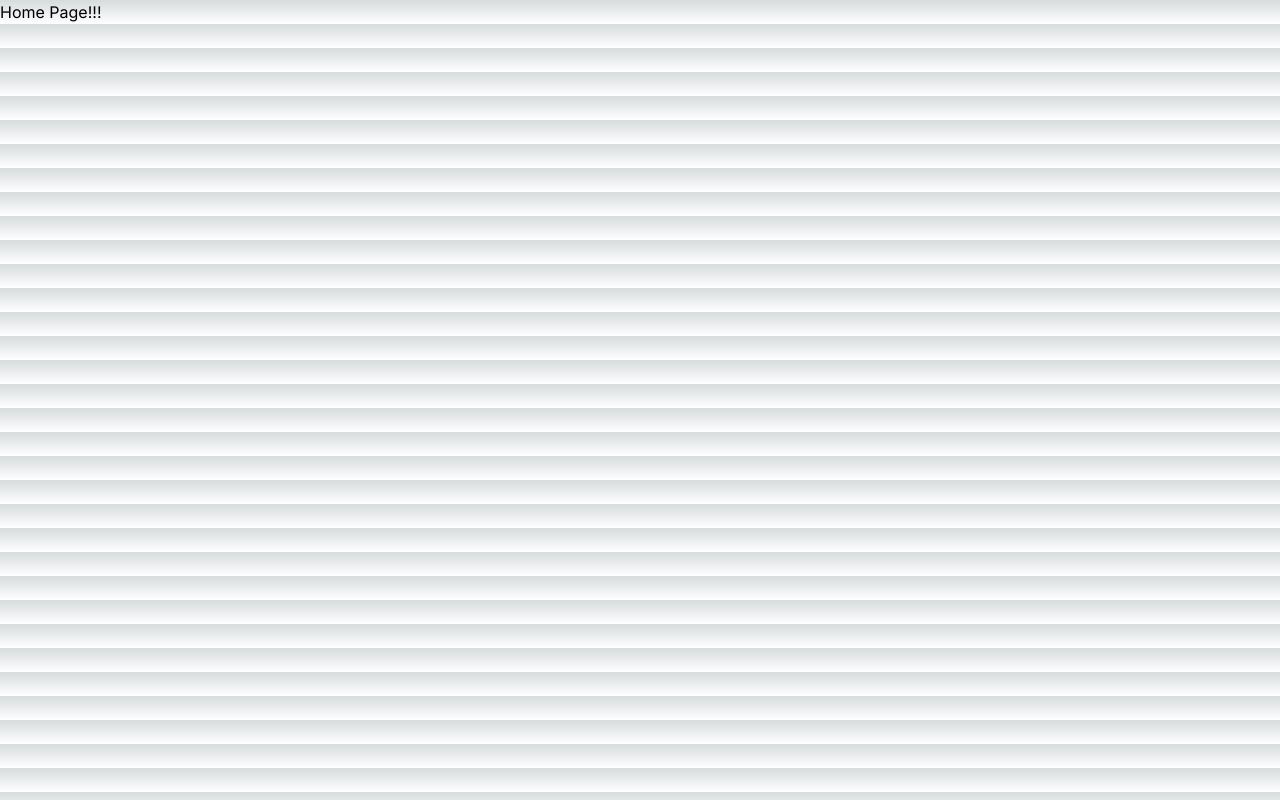
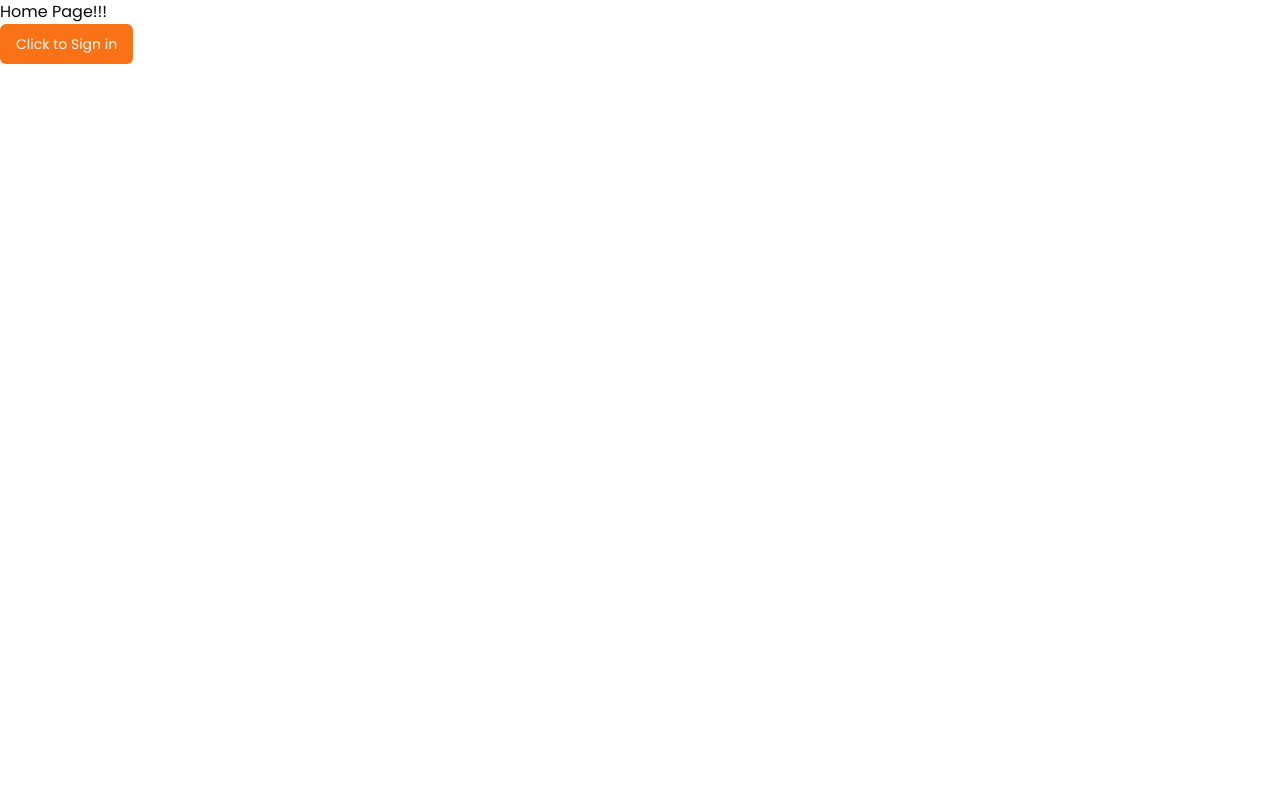
Before and after one commit to 369webforall/nextjs-ecommerce, a Next.js app: page / in a window 1280 px wide. Built offline with nearby package versions, Linux system fonts and the light colour scheme.

Commit message:
configure shadcn and font

```diff
--- a/app/globals.css
+++ /dev/null
@@ -1,33 +0,0 @@
-@tailwind base;
-@tailwind components;
-@tailwind utilities;
-
-:root {
-  --foreground-rgb: 0, 0, 0;
-  --background-start-rgb: 214, 219, 220;
-  --background-end-rgb: 255, 255, 255;
-}
-
-@media (prefers-color-scheme: dark) {
-  :root {
-    --foreground-rgb: 255, 255, 255;
-    --background-start-rgb: 0, 0, 0;
-    --background-end-rgb: 0, 0, 0;
-  }
-}
-
-body {
-  color: rgb(var(--foreground-rgb));
-  background: linear-gradient(
-      to bottom,
-      transparent,
-      rgb(var(--background-end-rgb))
-    )
-    rgb(var(--background-start-rgb));
-}
-
-@layer utilities {
-  .text-balance {
-    text-wrap: balance;
-  }
-}
--- a/app/layout.tsx
+++ b/app/layout.tsx
@@ -1,12 +1,16 @@
 import type { Metadata } from "next";
-import { Inter } from "next/font/google";
-import "./globals.css";
-
-const inter = Inter({ subsets: ["latin"] });
+import { Poppins as FontSans } from "next/font/google";
+import "@/styles/globals.css";
+import { cn } from "@/lib/utils";
+const fontSans = FontSans({
+  subsets: ["latin"],
+  weight: ["400", "600"],
+  variable: "--font-sans",
+});
 
 export const metadata: Metadata = {
-  title: "Create Next App",
-  description: "Generated by create next app",
+  title: "Nextjs ecommerce",
+  description: "Ecommerce created with nextjs and tailwind css",
 };
 
 export default function RootLayout({
@@ -16,7 +20,14 @@
 }>) {
   return (
     <html lang="en">
-      <body className={inter.className}>{children}</body>
+      <body
+        className={cn(
+          "min-h-screen bg-background font-sans antialiased",
+          fontSans.variable
+        )}
+      >
+        {children}
+      </body>
     </html>
   );
 }
--- a/app/page.tsx
+++ b/app/page.tsx
@@ -1,9 +1,10 @@
 import Image from "next/image";
-
+import { Button } from "@/components/ui/button";
 export default function Home() {
   return (
     <main>
       <h1>Home Page!!!</h1>
+      <Button>Click to Sign in</Button>
     </main>
   );
 }
--- /dev/null
+++ b/components/ui/button.tsx
@@ -0,0 +1,56 @@
+import * as React from "react"
+import { Slot } from "@radix-ui/react-slot"
+import { cva, type VariantProps } from "class-variance-authority"
+
+import { cn } from "@/lib/utils"
+
+const buttonVariants = cva(
+  "inline-flex items-center justify-center whitespace-nowrap rounded-md text-sm font-medium ring-offset-background transition-colors focus-visible:outline-none focus-visible:ring-2 focus-visible:ring-ring focus-visible:ring-offset-2 disabled:pointer-events-none disabled:opacity-50",
+  {
+    variants: {
+      variant: {
+        default: "bg-primary text-primary-foreground hover:bg-primary/90",
+        destructive:
+          "bg-destructive text-destructive-foreground hover:bg-destructive/90",
+        outline:
+          "border border-input bg-background hover:bg-accent hover:text-accent-foreground",
+        secondary:
+          "bg-secondary text-secondary-foreground hover:bg-secondary/80",
+        ghost: "hover:bg-accent hover:text-accent-foreground",
+        link: "text-primary underline-offset-4 hover:underline",
+      },
+      size: {
+        default: "h-10 px-4 py-2",
+        sm: "h-9 rounded-md px-3",
+        lg: "h-11 rounded-md px-8",
+        icon: "h-10 w-10",
+      },
+    },
+    defaultVariants: {
+      variant: "default",
+      size: "default",
+    },
+  }
+)
+
+export interface ButtonProps
+  extends React.ButtonHTMLAttributes<HTMLButtonElement>,
+    VariantProps<typeof buttonVariants> {
+  asChild?: boolean
+}
+
+const Button = React.forwardRef<HTMLButtonElement, ButtonProps>(
+  ({ className, variant, size, asChild = false, ...props }, ref) => {
+    const Comp = asChild ? Slot : "button"
+    return (
+      <Comp
+        className={cn(buttonVariants({ variant, size, className }))}
+        ref={ref}
+        {...props}
+      />
+    )
+  }
+)
+Button.displayName = "Button"
+
+export { Button, buttonVariants }
--- /dev/null
+++ b/lib/utils.ts
@@ -0,0 +1,6 @@
+import { type ClassValue, clsx } from "clsx"
+import { twMerge } from "tailwind-merge"
+
+export function cn(...inputs: ClassValue[]) {
+  return twMerge(clsx(inputs))
+}
--- /dev/null
+++ b/styles/globals.css
@@ -0,0 +1,69 @@
+@tailwind base;
+@tailwind components;
+@tailwind utilities;
+
+@layer base {
+  :root {
+    --background: 0 0% 100%;
+    --foreground: 20 14.3% 4.1%;
+    --card: 0 0% 100%;
+    --card-foreground: 20 14.3% 4.1%;
+    --popover: 0 0% 100%;
+    --popover-foreground: 20 14.3% 4.1%;
+    --primary: 24.6 95% 53.1%;
+    --primary-foreground: 60 9.1% 97.8%;
+    --secondary: 60 4.8% 95.9%;
+    --secondary-foreground: 24 9.8% 10%;
+    --muted: 60 4.8% 95.9%;
+    --muted-foreground: 25 5.3% 44.7%;
+    --accent: 60 4.8% 95.9%;
+    --accent-foreground: 24 9.8% 10%;
+    --destructive: 0 84.2% 60.2%;
+    --destructive-foreground: 60 9.1% 97.8%;
+    --border: 20 5.9% 90%;
+    --input: 20 5.9% 90%;
+    --ring: 24.6 95% 53.1%;
+    --radius: 0.5rem;
+    --chart-1: 12 76% 61%;
+    --chart-2: 173 58% 39%;
+    --chart-3: 197 37% 24%;
+    --chart-4: 43 74% 66%;
+    --chart-5: 27 87% 67%;
+  }
+
+  .dark {
+    --background: 20 14.3% 4.1%;
+    --foreground: 60 9.1% 97.8%;
+    --card: 20 14.3% 4.1%;
+    --card-foreground: 60 9.1% 97.8%;
+    --popover: 20 14.3% 4.1%;
+    --popover-foreground: 60 9.1% 97.8%;
+    --primary: 20.5 90.2% 48.2%;
+    --primary-foreground: 60 9.1% 97.8%;
+    --secondary: 12 6.5% 15.1%;
+    --secondary-foreground: 60 9.1% 97.8%;
+    --muted: 12 6.5% 15.1%;
+    --muted-foreground: 24 5.4% 63.9%;
+    --accent: 12 6.5% 15.1%;
+    --accent-foreground: 60 9.1% 97.8%;
+    --destructive: 0 72.2% 50.6%;
+    --destructive-foreground: 60 9.1% 97.8%;
+    --border: 12 6.5% 15.1%;
+    --input: 12 6.5% 15.1%;
+    --ring: 20.5 90.2% 48.2%;
+    --chart-1: 220 70% 50%;
+    --chart-2: 160 60% 45%;
+    --chart-3: 30 80% 55%;
+    --chart-4: 280 65% 60%;
+    --chart-5: 340 75% 55%;
+  }
+}
+
+@layer base {
+  * {
+    @apply border-border;
+  }
+  body {
+    @apply bg-background text-foreground;
+  }
+}
--- a/tailwind.config.ts
+++ b/tailwind.config.ts
@@ -1,20 +1,83 @@
 import type { Config } from "tailwindcss";
-
-const config: Config = {
+import { fontFamily } from "tailwindcss/defaultTheme";
+const config = {
+  darkMode: ["class"],
   content: [
-    "./pages/**/*.{js,ts,jsx,tsx,mdx}",
-    "./components/**/*.{js,ts,jsx,tsx,mdx}",
-    "./app/**/*.{js,ts,jsx,tsx,mdx}",
+    "./pages/**/*.{ts,tsx}",
+    "./components/**/*.{ts,tsx}",
+    "./app/**/*.{ts,tsx}",
+    "./src/**/*.{ts,tsx}",
   ],
+  prefix: "",
   theme: {
+    container: {
+      center: true,
+      padding: "2rem",
+      screens: {
+        "2xl": "1400px",
+      },
+    },
     extend: {
-      backgroundImage: {
-        "gradient-radial": "radial-gradient(var(--tw-gradient-stops))",
-        "gradient-conic":
-          "conic-gradient(from 180deg at 50% 50%, var(--tw-gradient-stops))",
+      fontFamily: {
+        sans: ["var(--font-sans)", ...fontFamily.sans],
+      },
+      colors: {
+        border: "hsl(var(--border))",
+        input: "hsl(var(--input))",
+        ring: "hsl(var(--ring))",
+        background: "hsl(var(--background))",
+        foreground: "hsl(var(--foreground))",
+        primary: {
+          DEFAULT: "hsl(var(--primary))",
+          foreground: "hsl(var(--primary-foreground))",
+        },
+        secondary: {
+          DEFAULT: "hsl(var(--secondary))",
+          foreground: "hsl(var(--secondary-foreground))",
+        },
+        destructive: {
+          DEFAULT: "hsl(var(--destructive))",
+          foreground: "hsl(var(--destructive-foreground))",
+        },
+        muted: {
+          DEFAULT: "hsl(var(--muted))",
+          foreground: "hsl(var(--muted-foreground))",
+        },
+        accent: {
+          DEFAULT: "hsl(var(--accent))",
+          foreground: "hsl(var(--accent-foreground))",
+        },
+        popover: {
+          DEFAULT: "hsl(var(--popover))",
+          foreground: "hsl(var(--popover-foreground))",
+        },
+        card: {
+          DEFAULT: "hsl(var(--card))",
+          foreground: "hsl(var(--card-foreground))",
+        },
+      },
+      borderRadius: {
+        lg: "var(--radius)",
+        md: "calc(var(--radius) - 2px)",
+        sm: "calc(var(--radius) - 4px)",
+      },
+      keyframes: {
+        "accordion-down": {
+          from: { height: "0" },
+          to: { height: "var(--radix-accordion-content-height)" },
+        },
+        "accordion-up": {
+          from: { height: "var(--radix-accordion-content-height)" },
+          to: { height: "0" },
+        },
+      },
+      animation: {
+        "accordion-down": "accordion-down 0.2s ease-out",
+        "accordion-up": "accordion-up 0.2s ease-out",
       },
     },
   },
-  plugins: [],
-};
+  plugins: [require("tailwindcss-animate")],
+} satisfies Config;
+
 export default config;
```
Also changed, not shown: package.json (+10 -4 lines), components.json (added), 1 other file (tests, documents, lock files or other folders).
